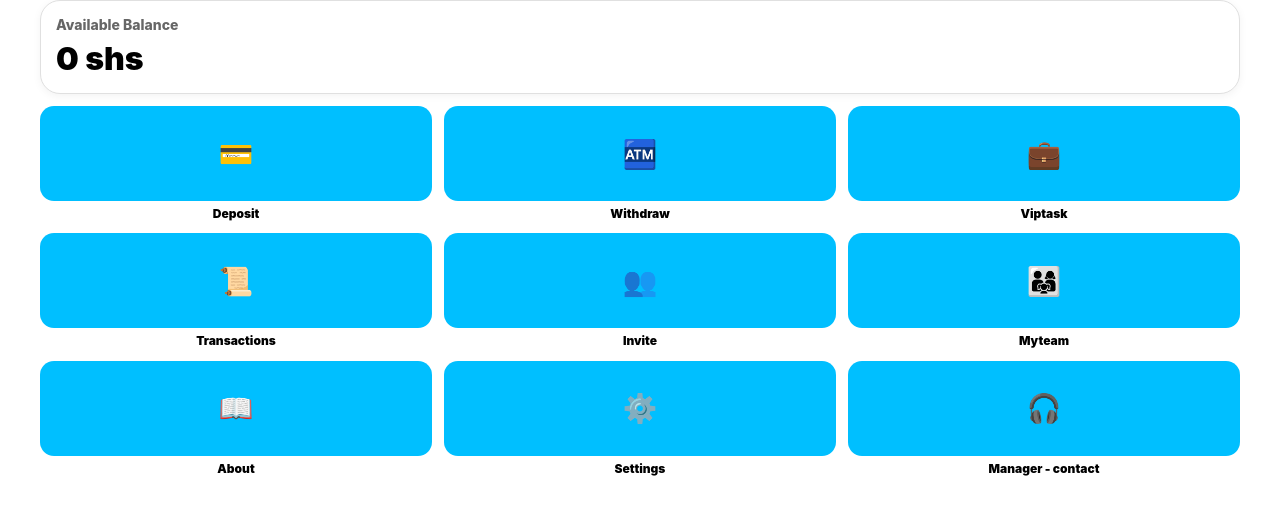
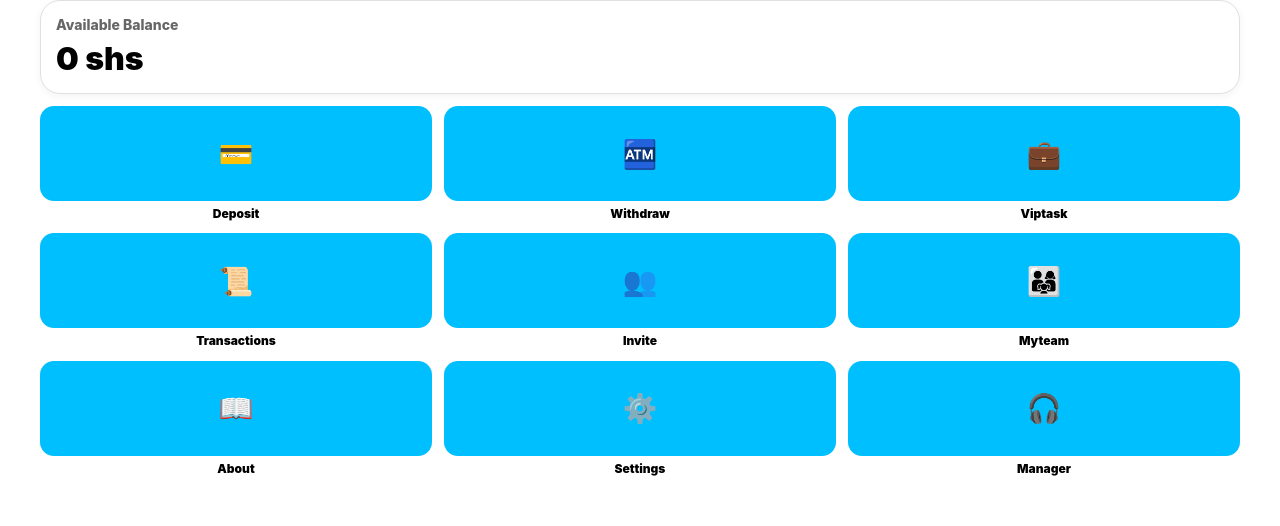
Before and after one commit to Molly256/palamedes-pr, a Next.js app: page /dashboard in a window 1280 px wide. Shown: the part 90-616 px from the top of the page. Built offline with nearby package versions, Linux system fonts and the light colour scheme.

Commit message:
fix: 3x3 grid buttons + remove hardcoded number

```diff
--- a/app/dashboard/page.js
+++ b/app/dashboard/page.js
@@ -21,7 +21,7 @@ export default function Dashboard() {
  { icon: '👨‍👩‍👧', label: 'Myteam', href: '/myteam' },
  { icon: '📖', label: 'About', href: '/about' },
  { icon: '⚙️', label: 'Settings', href: '/settings' },
- { icon: '🎧', label: 'Manager - contact', href: '/manager' },
+ { icon: '🎧', label: 'Manager', href: '/manager' } // shortened label
  ]
 
  return (
@@ -29,7 +29,7 @@ export default function Dashboard() {
  <main style={{
  minHeight: 'auto',
  background: '#FFFFFF',
- padding: '15px 20px 0', // changed: removed 80px bottom padding
+ padding: '15px 20px 0',
  boxSizing: 'border-box'
  }}>
 
@@ -68,29 +68,28 @@ export default function Dashboard() {
 
  <div style={{
  display: 'grid',
- gridTemplateColumns: 'repeat(3, 1fr)', // CHANGED: 3 per row
- gap: '12px', // CHANGED: gap like green boxes
- marginBottom: '20px'
+ gridTemplateColumns: 'repeat(3, 1fr)',
+ gap: '12px'
+ // removed marginBottom here
  }}>
  {menuItems.map(item => (
  <Link key={item.label} href={item.href} style={{ textDecoration: 'none' }}>
  <div style={{ textAlign: 'center' }}>
  <div style={{
- width: '100%', // CHANGED: full width of grid cell
- height: '95px', // CHANGED: exact height like green boxes
+ width: '100%',
+ height: '95px',
  background: '#00BFFF',
  borderRadius: '14px',
  display: 'flex',
  flexDirection: 'column',
  alignItems: 'center',
  justifyContent: 'center',
- margin: '0 auto 6px',
  fontSize: '28px',
  color: '#000'
  }}>
  {item.icon}
  </div>
- <p style={{ margin: 0, fontSize: '12px', fontWeight: '900', color: '#000', lineHeight: '1.2' }}>
+ <p style={{ margin: '6px 0 0', fontSize: '12px', fontWeight: '900', color: '#000', lineHeight: '1.2' }}>
  {item.label}
  </p>
  </div>
```
